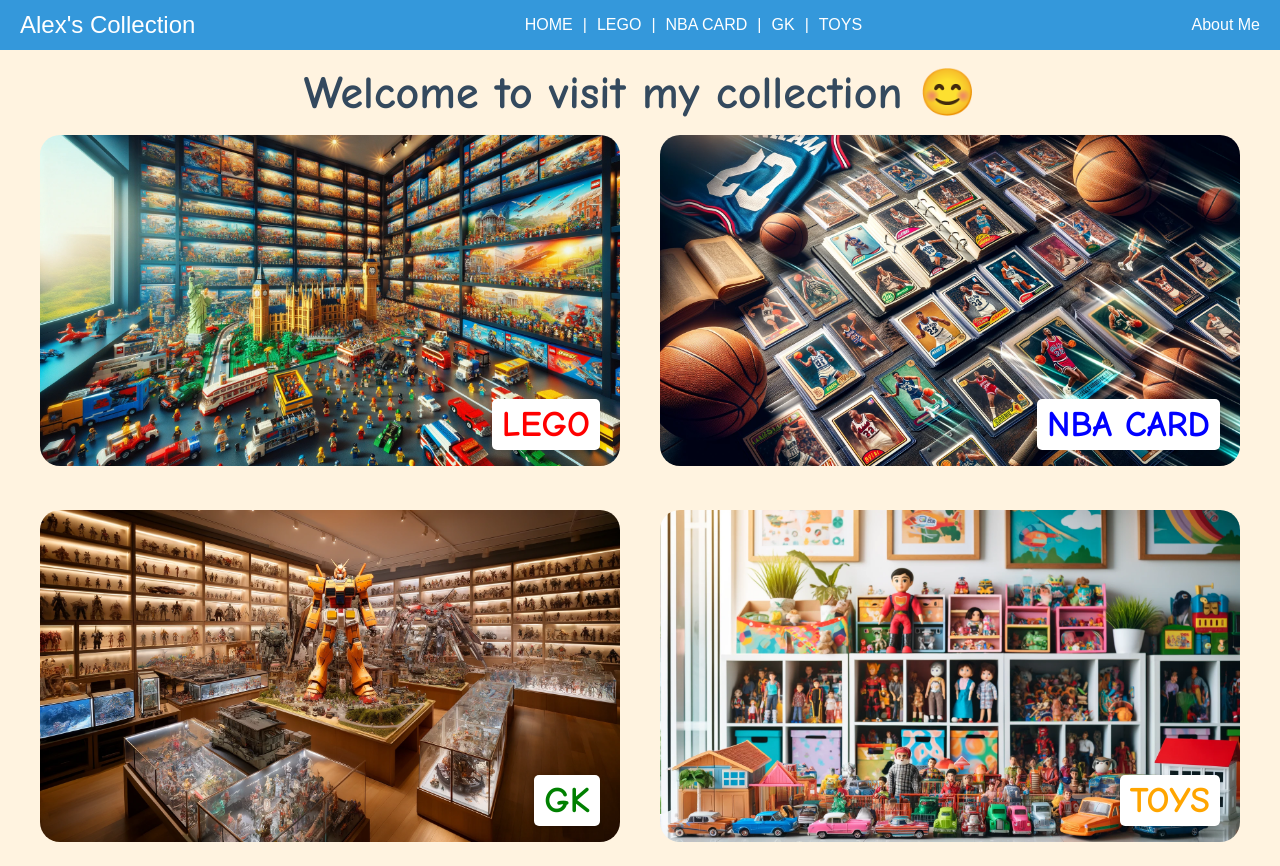
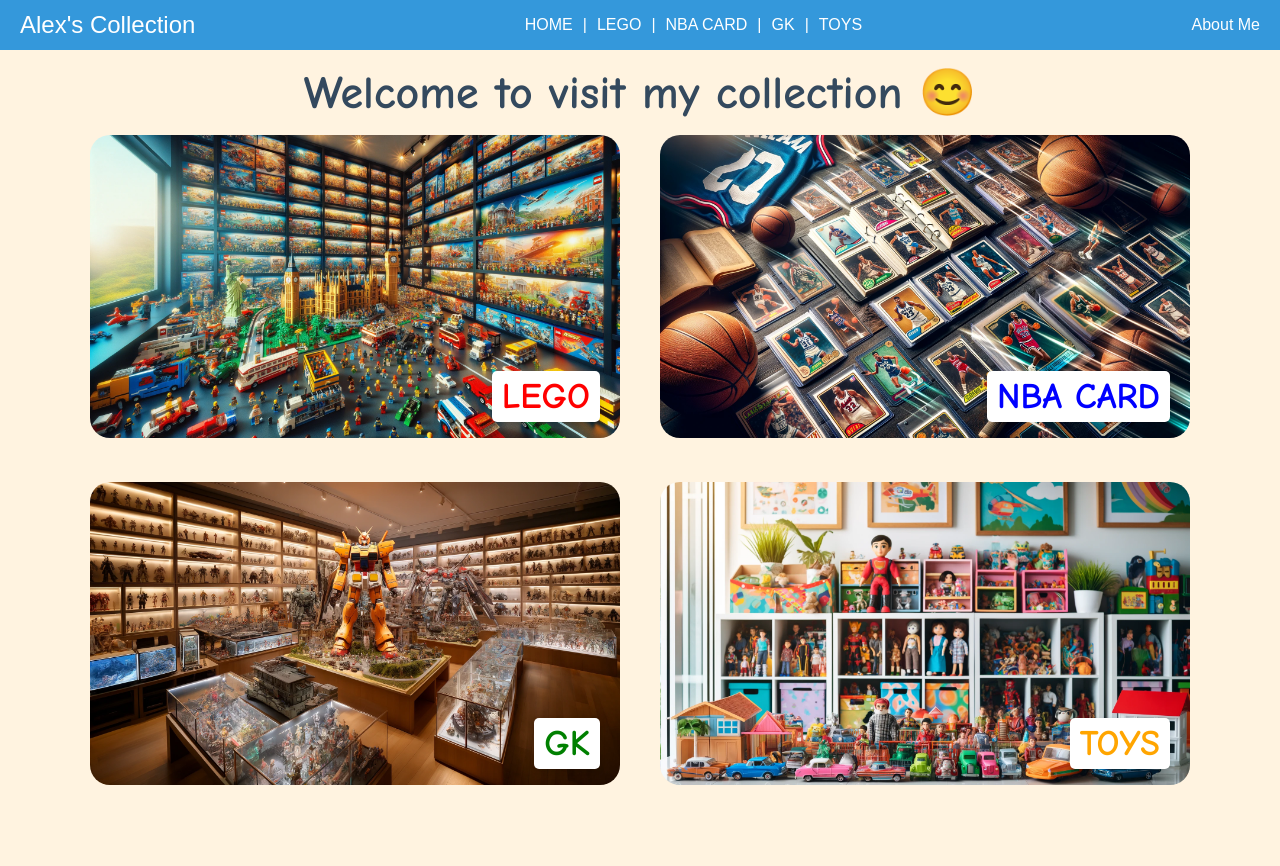
Before and after one commit to k8cchaha/collection, a Vue app: page / in a window 1280 px wide. After the commit the page ends 809 px from the top, so only its background shows below. Built offline with nearby package versions, Linux system fonts and the light colour scheme.

Commit message:
adjust styles

```diff
--- a/src/views/HomeView.vue
+++ b/src/views/HomeView.vue
@@ -51,6 +51,8 @@
   display: grid;
   grid-template-columns: repeat(2, 1fr);
   gap: 40px;
+  max-width: 1100px;
+  margin: auto;
 }
 
 @media (max-width: 1024px) {
```
